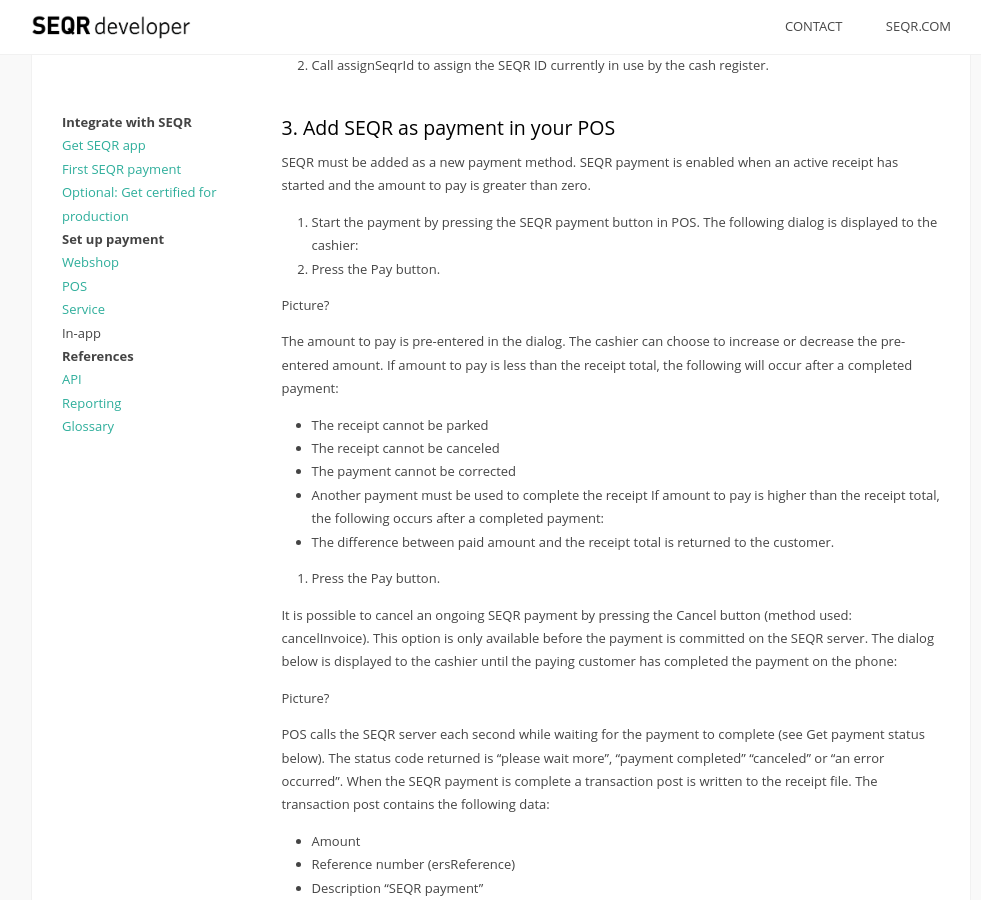
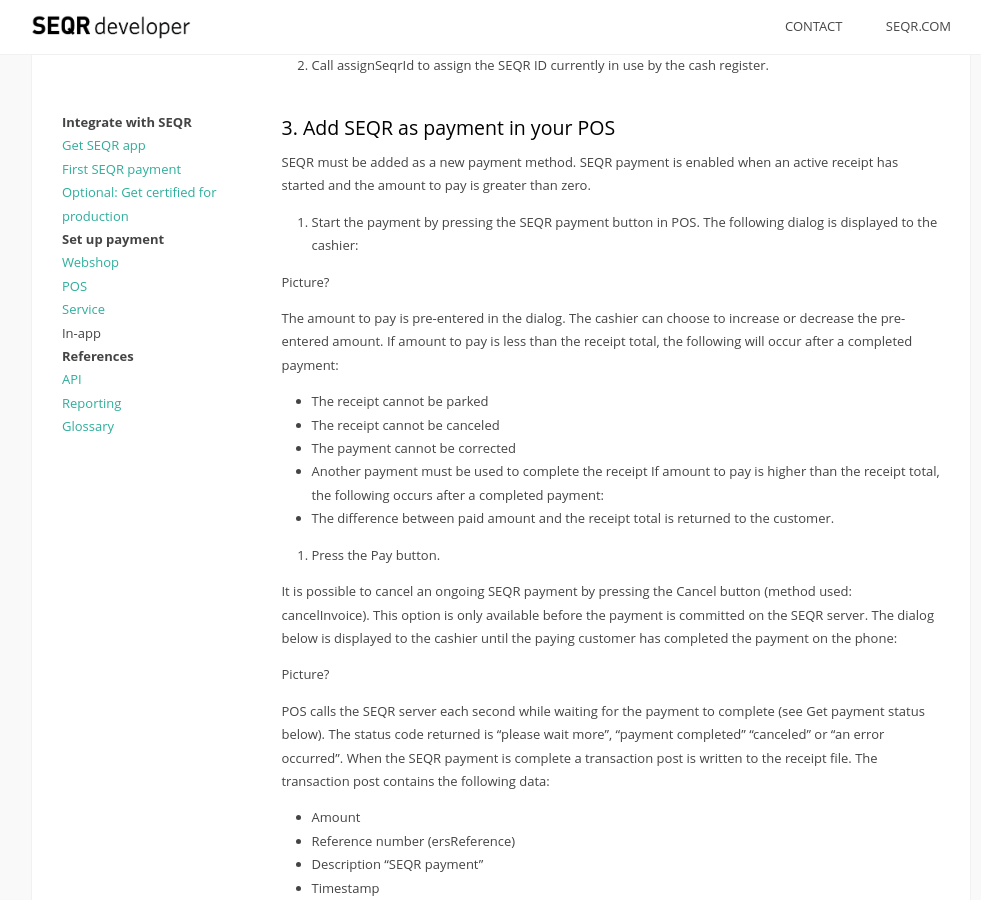
Before and after one commit to SeamlessDistribution/SeamlessDistribution.github.io, a Jekyll site: the page built from merchant/pos/index.md, in a window 1280 px wide and 900 px high, scrolled down 2543 px. Shown: the whole window, without its empty margins (139-1120 px from the left). Built offline with Jekyll 4.4.1, drawn with Linux system fonts in a browser that asks for light colours.

Commit message:
Update index.md

```diff
--- a/merchant/pos/index.md
+++ b/merchant/pos/index.md
@@ -93,7 +93,6 @@
 SEQR must be added as a new payment method. SEQR payment is enabled when an active receipt has started and the amount to pay is greater than zero.
 
 1.	Start the payment by pressing the SEQR payment button in POS. The following dialog is displayed to the cashier:
-2.	Press the Pay button.
 
 Picture?
 
@@ -168,13 +167,7 @@
 
 2.	Once each second; call getPaymentStatus for 30 seconds until the method returns that payment has completed. If getPaymentStatus is not queried, payment done by SEQR user will be refunded.
 
-3.	Add questions for the cashier to select either “try again” or “cancel the payment” if the payment has still not gone through after 30 seconds of polling. When selecting “try again” a new poll of 30 seconds is started, with the same reference number.
-
-
-________________________________________
-**Note!** The POS must check the status each second, to verify that payment is completed. Otherwise the SEQR server does not receive any notification that transaction is finalized and the purchase will then be reversed!
-________________________________________
-
+3.	Add questions for the cashier to select either “try again” or “cancel the payment” if the payment has still not gone through after 30 seconds of polling. When selecting “try again” a new poll of 30 seconds is started, with the same reference number. **Note!** The POS must check the status each second, to verify that payment is completed. Otherwise the SEQR server does not receive any notification that transaction is finalized and the purchase will then be reversed!
 
 4.	Once the payment is complete a reference number (ersReference) is obtained from SEQR. Save the reference number for follow-ups and print the number on end user receipts.
 
```
